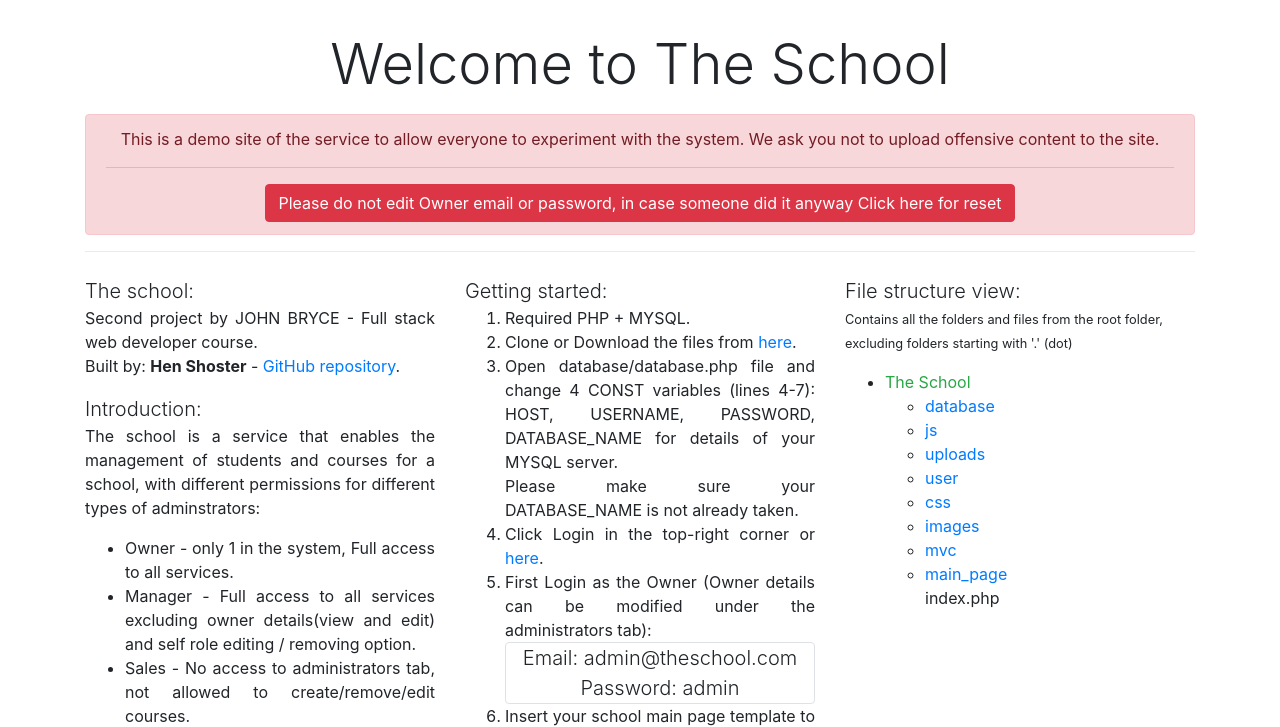
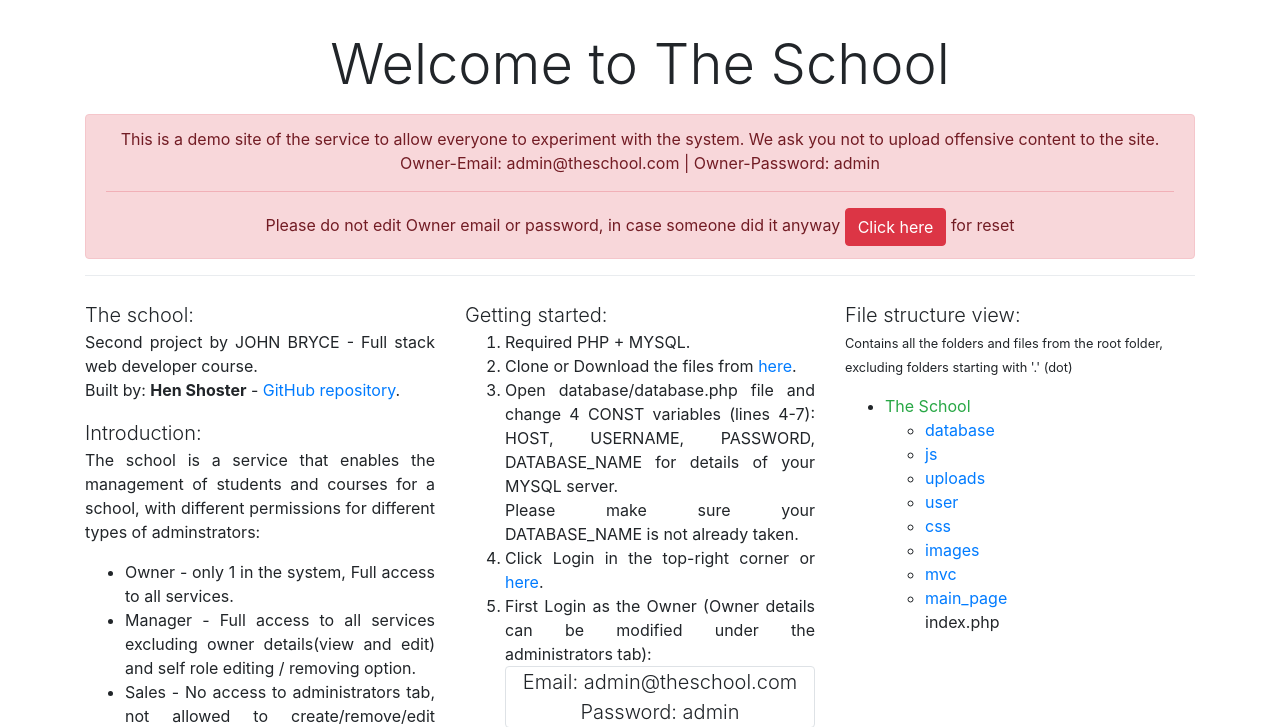
Before and after one commit to henshoster/schoolManagmentSystem, a PHP site: page / in a window 1280 px wide. Shown: the part 70-797 px from the top of the page. Run offline with PHP 8.4, Linux system fonts and the light colour scheme; data that the repository does not hold is empty.

Commit message:
+Instructions

```diff
--- a/main_page/default_main_page_tpl.php
+++ b/main_page/default_main_page_tpl.php
@@ -15,10 +15,11 @@ if (isset($_POST['reset_owner'])) {
     <h1 class="display-4 m-3 text-center">Welcome to The School</h1>
     <div class="alert alert-danger text-center" role="alert">
         This is a demo site of the service to allow everyone to experiment with the system.
-        We ask you not to upload offensive content to the site.
+        We ask you not to upload offensive content to the site.<br>
+        Owner-Email: admin@theschool.com | Owner-Password: admin
         <hr>
         <form method="post" action="<?=htmlspecialchars($_SERVER['PHP_SELF'])?>">
-        <button name="reset_owner" type="submit" class="btn btn-danger">Please do not edit Owner email or password, in case someone did it anyway Click here for reset</button>
+        Please do not edit Owner email or password, in case someone did it anyway <button name="reset_owner" type="submit" class="btn btn-danger">Click here</button> for reset
         </form>
     </div>
     <div class="dropdown-divider mb-4"></div>
```
